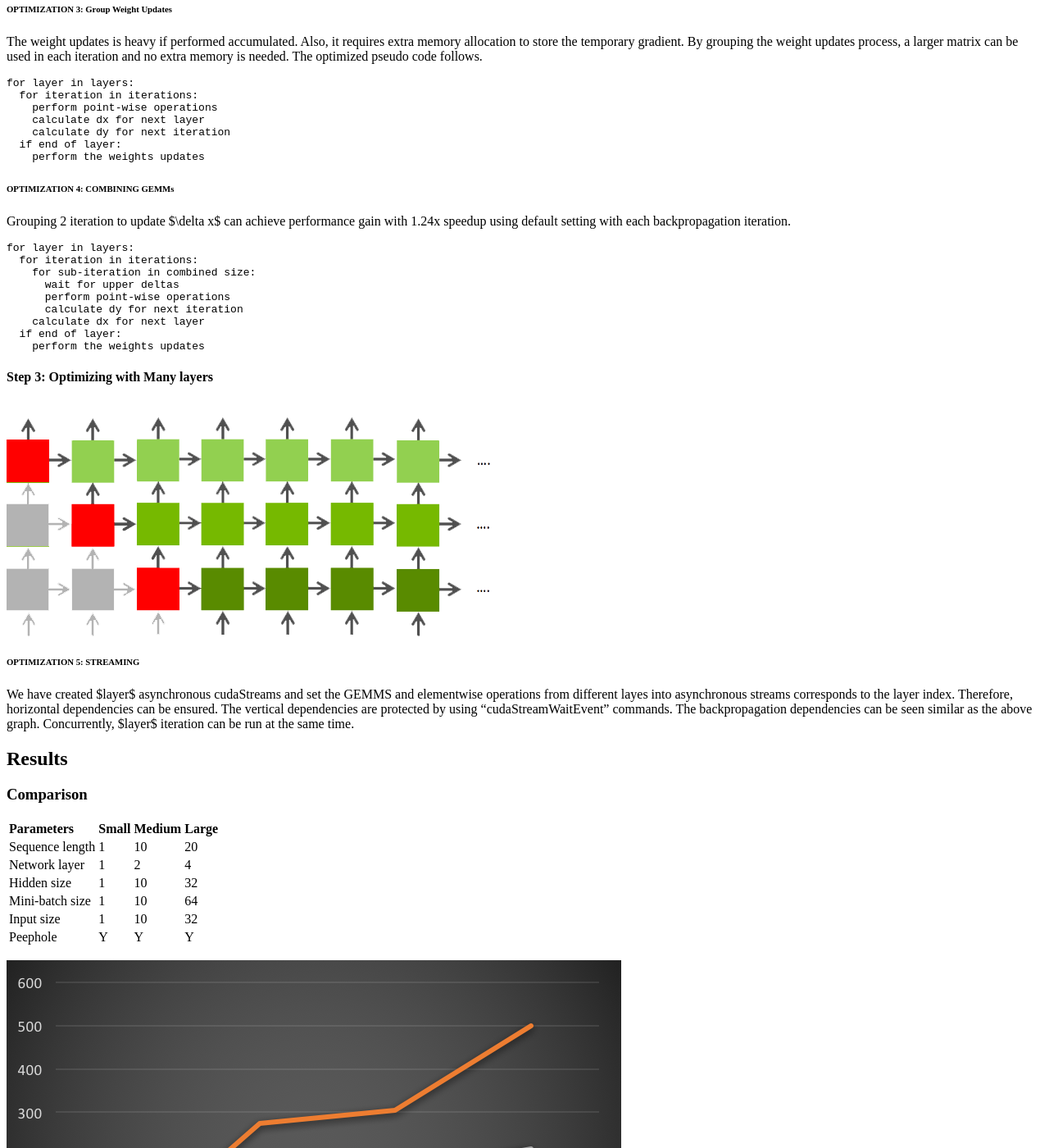
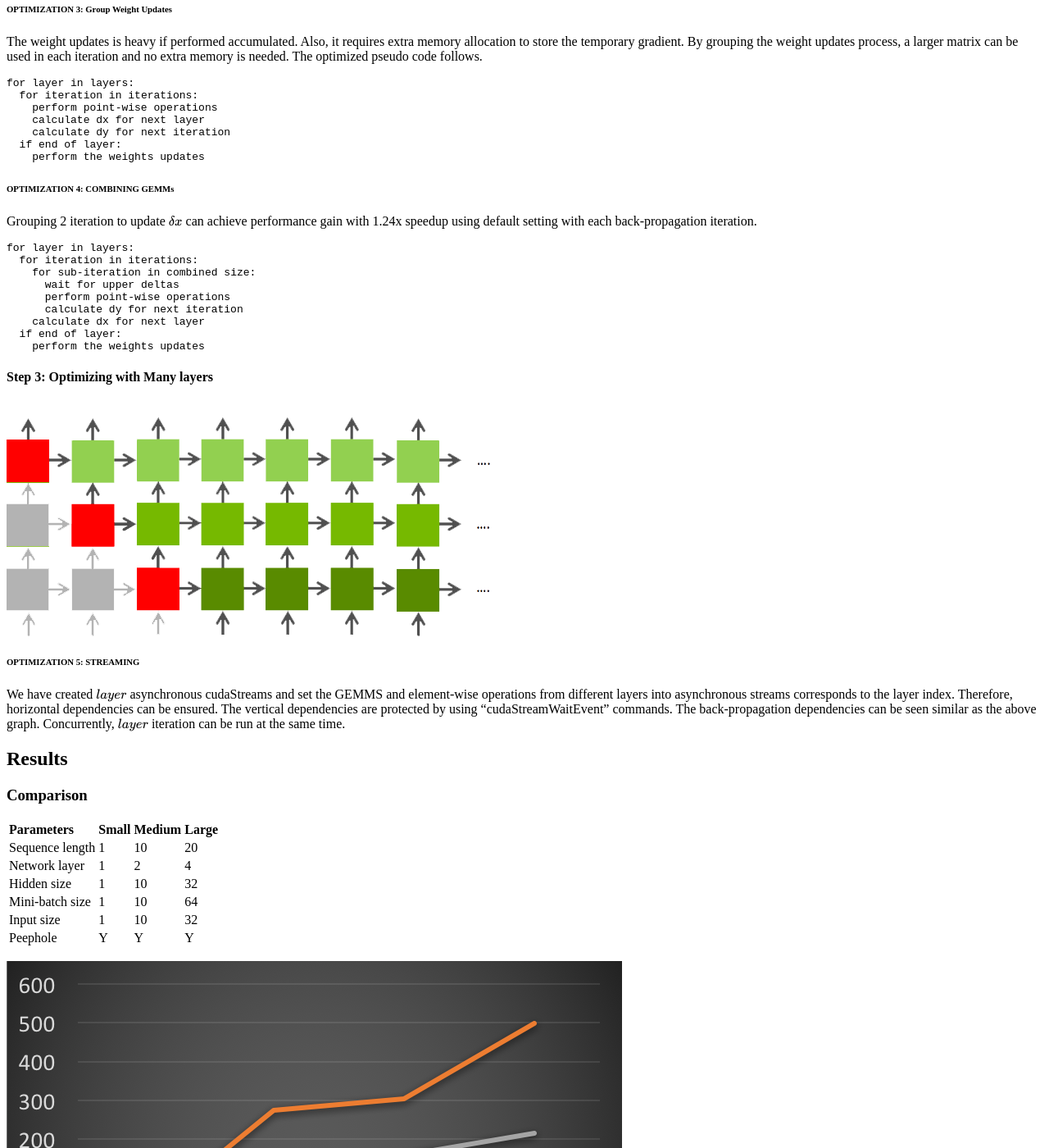
Before and after one commit to yuangliu/15618prj, a Jekyll site: the page built from docs/final.md, in a window 1280 px wide and 1400 px high, scrolled down 1841 px. Shown: the whole window at 82% size. Built offline with Jekyll 4.4.1, drawn with Linux system fonts in a browser that asks for light colours; formulas are drawn with MathJax 3; some of the changed text lies outside the part shown.

Commit message:
pictures

````diff
--- a/docs/final.md
+++ b/docs/final.md
@@ -88,7 +88,7 @@ for layer in layers:
 ```
 
 ###### OPTIMIZATION 4: COMBINING GEMMs
-Grouping 2 iteration to update $\delta x$ can achieve performance gain with 1.24x speedup using default setting with each backpropagation iteration.
+Grouping 2 iteration to update $$\delta x$$ can achieve performance gain with 1.24x speedup using default setting with each back-propagation iteration.
 ```c++
 for layer in layers:
   for iteration in iterations:
@@ -104,7 +104,7 @@ for layer in layers:
 <img src="image06.png" style="background-color:#0;"/>
 
 ###### OPTIMIZATION 5: STREAMING
-We have created  $layer$ asynchronous cudaStreams and set the GEMMS and elementwise operations from different layes into asynchronous streams  corresponds to the layer index. Therefore,  horizontal dependencies can be ensured. The vertical dependencies are protected by using "cudaStreamWaitEvent" commands.  The backpropagation dependencies can be seen similar as the above graph. Concurrently, $layer$ iteration can be run at the same time.
+We have created  $$layer$$ asynchronous cudaStreams and set the GEMMS and element-wise operations from different layers into asynchronous streams  corresponds to the layer index. Therefore,  horizontal dependencies can be ensured. The vertical dependencies are protected by using "cudaStreamWaitEvent" commands.  The back-propagation dependencies can be seen similar as the above graph. Concurrently, $$layer$$ iteration can be run at the same time.
 
 
 ## Results
````
Also changed, not shown: other parts of docs/final.md (+1 -1 lines), docs/comp1.png, docs/comp2.png, docs/comp3.png.
